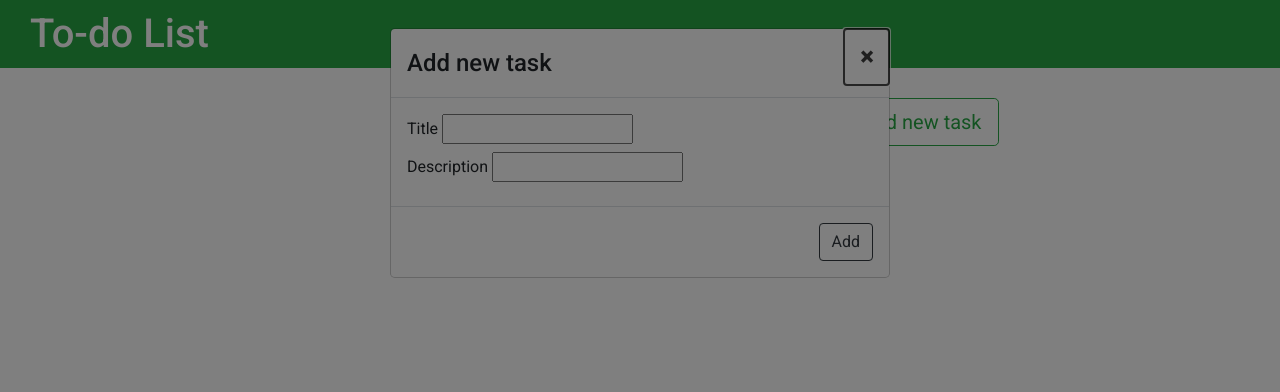
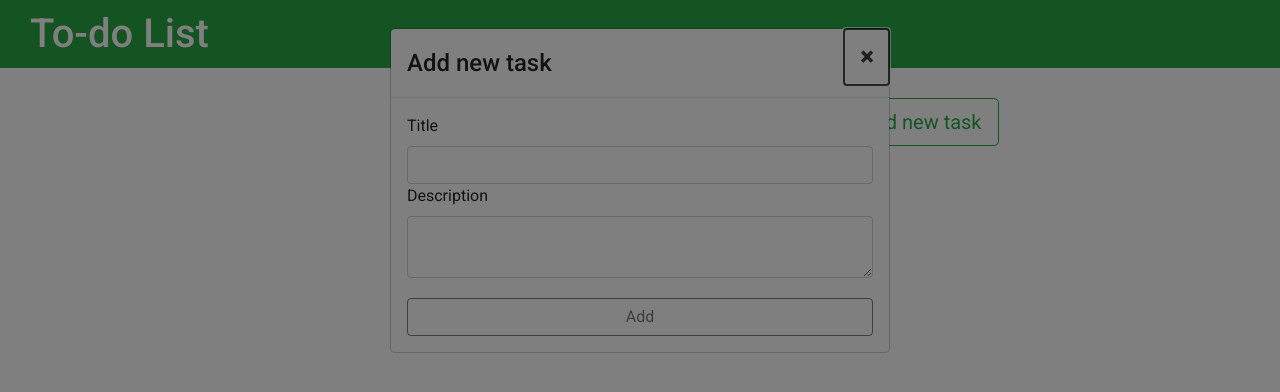
Before and after one commit to solomiiagulitashvili/ang-to-do-list, an Angular app: page / in a window 1280 px wide. Both pictures are taken after a click on the button "Add new task". Shown: the top 392 px of the page. Built offline with nearby package versions, Linux system fonts and the light colour scheme.

Commit message:
form for adding a task created

```diff
--- a/src/app/add-task/add-task.component.html
+++ b/src/app/add-task/add-task.component.html
@@ -6,7 +6,33 @@
     </button>
   </div>
   <div class="modal-body">
-    <label for='title'>Title
+    <form (ngSubmit)='onSubmit()' #f='ngForm'>
+      <label for='title'>Title</label>
+      <input
+        type='text'
+        id='title'
+        class='form-control'
+        ngModel
+        name='title'
+        required
+        #title='ngModel'
+        >
+      <span class='help-block' *ngIf='!title.valid && title.touched'>Title should not be empty!</span>
+      <label for='description'>Description</label>
+      <textarea
+      type='text'
+      id='description'
+      class='form-control'
+      ngModel
+      name='description'
+      required
+      #descr='ngModel'
+      >
+      </textarea>
+      <span class='help-block' *ngIf='!descr.valid && descr.touched'>Please add a description.</span>
+      <button type="submit" class="btn btn-outline-dark add-btn" [disabled]='!f.valid' >Add</button>
+    </form>
+    <!-- <label for='title'>Title
 			<input type='text' id='title' [(ngModel)]='title'>
 		</label>
 		<label for='description'>Description
@@ -14,8 +40,8 @@
 		</label>
   </div>
   <div class="modal-footer">
-    <button type="button" class="btn btn-outline-dark" (click)="c('Save click'); addTask()">Add</button>
+    <button type="button" class="btn btn-outline-dark" (click)="c('Save click'); addTask()">Add</button> -->
   </div>
 </ng-template>
 
-<button class="btn add-btn btn-lg btn-outline-primary" (click)="open(content)">Add new task</button>
+<button class="btn add-task-btn btn-lg btn-outline-primary"  type='button' (click)="open(content)">Add new task</button>
--- a/src/app/add-task/add-task.component.scss
+++ b/src/app/add-task/add-task.component.scss
@@ -1,4 +1,4 @@
-.add-btn {
+.add-task-btn {
 	color: var(--green);
 	border-color: var(--green);
 	&:hover {
@@ -6,3 +6,20 @@
 			color: white;
 	}
 }
+
+form {
+	display: flex;
+	flex-direction: column;
+	justify-content: space-around;
+	input.ng-invalid.ng-touched,
+	textarea.ng-invalid.ng-touched {
+		border: 1px solid red;
+	}
+	.help-block {
+		font-size: 12px;
+		color: var(--gray);
+	}
+	.add-btn {
+		margin-top: 20px;
+	}
+}
--- a/src/app/add-task/add-task.component.ts
+++ b/src/app/add-task/add-task.component.ts
@@ -1,7 +1,8 @@
-import { Component, OnInit } from '@angular/core';
+import { Component, OnInit, ViewChild } from '@angular/core';
 import { NgbModalConfig, NgbModal } from '@ng-bootstrap/ng-bootstrap';
 import { Task } from './task';
 import nanoid from 'nanoid';
+import { NgForm } from '@angular/forms';
 
 
 
@@ -12,9 +13,17 @@ import nanoid from 'nanoid';
   providers: [NgbModalConfig, NgbModal]
 })
 export class AddTaskComponent implements OnInit {
-  title:string = '';
-  description:string = '';
-  existantTasks = [];
+  @ViewChild('f') addTaskForm: NgForm;
+  // title:string = '';
+  // description:string = '';
+  // existantTasks = [];
+  task: Task = {
+    title: '',
+    description: '',
+    id: nanoid(),
+    done: false,
+    date: new Date().toLocaleString()
+  }
 
   constructor(config: NgbModalConfig, private modalService: NgbModal) {
     config.backdrop = 'static';
@@ -24,21 +33,31 @@ export class AddTaskComponent implements OnInit {
   open(content) {
     this.modalService.open(content);
   }
-  addTask() {
-    let tasks: Task[] = [
-      {
-        title: this.title,
-        description: this.description,
-        id: nanoid(),
-        done: false,
-        date: new Date().toISOString().slice(0,10),
-      }
-    ];
-    let existant = JSON.parse(localStorage.getItem('task'));
-    this.existantTasks = existant === null ? [] : existant;
-    this.existantTasks.push(tasks[0]);
-    localStorage.setItem('task', JSON.stringify(this.existantTasks));
+
+  onSubmit() {
+    console.log(this.addTaskForm);
+    // this.addTaskForm.reset();
+
   }
+
+  // onSubmit(form: NgForm) {
+  //   console.log(form);
+  // }
+  // addTask() {
+  //   let tasks: Task[] = [
+  //     {
+  //       title: this.title,
+  //       description: this.description,
+  //       id: nanoid(),
+  //       done: false,
+  //       date: new Date().toISOString().slice(0,10),
+  //     }
+  //   ];
+  //   let existant = JSON.parse(localStorage.getItem('task'));
+  //   this.existantTasks = existant === null ? [] : existant;
+  //   this.existantTasks.push(tasks[0]);
+  //   localStorage.setItem('task', JSON.stringify(this.existantTasks));
+  // }
 
   ngOnInit(): void {
   }
--- a/src/app/app.component.ts
+++ b/src/app/app.component.ts
@@ -9,7 +9,4 @@ import { Component } from '@angular/core';
 })
 export class AppComponent {
   title = 'ang-to-do-list';
-
-
-
 }
--- a/src/app/app.module.ts
+++ b/src/app/app.module.ts
@@ -7,13 +7,15 @@ import { AppComponent } from './app.component';
 import { TaskListComponent } from './task-list/task-list.component';
 import { AddTaskComponent } from './add-task/add-task.component';
 import { NoopAnimationsModule } from '@angular/platform-browser/animations';
+import { TaskItemComponent } from './task-list/task-item/task-item.component';
 
 
 @NgModule({
   declarations: [
     AppComponent,
     TaskListComponent,
-    AddTaskComponent
+    AddTaskComponent,
+    TaskItemComponent
   ],
   imports: [
     BrowserModule,
--- /dev/null
+++ b/src/app/task-list/task-item/task-item.component.html
@@ -0,0 +1,11 @@
+<!-- <div>
+	<h2>{{task.title}}</h2>
+	<span>{{task.date}}</span>
+	<p>{{task.description}}</p>
+	<div class='btn-wrapper'>
+			<button type='button' class='delete btn btn-outline-danger' (click)='onDeleteTask(task.id)'>
+			Delete</button>
+			<button type='button' class='btn btn-outline-primary' (click)='onCompleteTask(task.id)' [ngClass]='{done: task.done === true}'
+			 >{{task.done ? 'Completed' : 'Mark as complete'}}</button>
+	</div>
+</div> -->
--- /dev/null
+++ b/src/app/task-list/task-item/task-item.component.ts
@@ -0,0 +1,42 @@
+import { Component, OnInit, Input } from '@angular/core';
+// import { Task } from '../../add-task/task';
+
+@Component({
+  selector: 'app-task-item',
+  templateUrl: './task-item.component.html',
+  styleUrls: ['./task-item.component.scss']
+})
+export class TaskItemComponent implements OnInit {
+  // @Input() task: Task;
+  // constructor() { }
+
+  ngOnInit(): void {
+
+  }
+
+  // // onDeleteTask(id) {
+  // //   let taskList = JSON.parse(localStorage.getItem('task'));
+  // //   let taskToDelete = taskList.findIndex((task) => {
+  // //     return task.id === id
+  // //   });
+  // //   taskList.splice(taskToDelete, 1)
+  // //   localStorage.setItem('task', JSON.stringify(taskList))
+  // // }
+  // // onCompleteTask(id) {
+  // //   this.tasks.map((task) => {
+  // //     if (task.id === id) {
+  // //       task.done = !task.done
+  // //     }
+  // //   })
+  // //   localStorage.setItem('task', JSON.stringify(this.tasks))
+
+  // }
+  // changeColor(done) {
+  //   if (done) {
+  //     return 'green !important'
+  //   } else {
+  //     return
+  //   }
+  // }
+
+}
--- a/src/app/task-list/task-list.component.html
+++ b/src/app/task-list/task-list.component.html
@@ -1,11 +1,4 @@
-<ul class='task-list' *ngIf='tasks'>
-    <li *ngFor='let task of tasks' class='task-item'>
-        <h2>{{task.title}}</h2>
-        <span>{{task.date}}</span>
-        <p>{{task.description}}</p>
-        <div class='btn-wrapper'>
-          <button type='button' class='delete btn btn-outline-danger' (click)='onDeleteTask(task.id)'>Delete</button>
-          <button type='button' class='btn btn-outline-primary' (click)='onCompleteTask(task.id)' [ngClass]='{done: task.done === true}'>{{task.done ? 'Completed' : 'Mark as complete'}}</button>
-        </div>
-    </li>
-</ul>
+<!-- <ul class='task-list' *ngIf='tasks'>
+    <task-item-compoment *ngFor='let task of tasks' [task]='task' class='task-item'>
+    </task-item-compoment>
+</ul> -->
--- a/src/app/task-list/task-list.component.ts
+++ b/src/app/task-list/task-list.component.ts
@@ -1,6 +1,7 @@
-import { Component, OnInit, OnDestroy } from '@angular/core';
+import { Component, OnInit } from '@angular/core';
 import { Task } from '../add-task/task';
 import { Observable } from 'rxjs';
+// import { TaskItemComponent } from './task-item/task-item.component';
 
 
 @Component({
@@ -11,56 +12,34 @@ import { Observable } from 'rxjs';
 
 
 
-export class TaskListComponent implements OnInit, OnDestroy {
-  tasks: Task[] = [];
-  task: Task = {
-    title: '',
-    description: '',
-    id: '',
-    done: false,
-    date: '',
-  };
+export class TaskListComponent implements OnInit {
+  // @Output() tasks;
+  // tasks$: Task[] = [];
+  // task: Task = {
+  //   title: '',
+  //   description: '',
+  //   id: '',
+  //   done: false,
+  //   date: '',
+  // };
   constructor() { }
-  subscription: any;
+  // subscription: any;
 
   ngOnInit(): void {
-    const getTasks = Observable.create(observer => {
-      localStorage ? this.tasks = JSON.parse(localStorage.getItem('task')): null;
-      console.log(this.tasks);
-      observer.next(this.tasks);
-    })
+    // const getTasks = Observable.create(observer => {
+    //   localStorage ? this.tasks = JSON.parse(localStorage.getItem('task')): null;
+    //   console.log(this.tasks);
+    //   observer.next(this.tasks);
+    // })
 
-    this.subscription = getTasks.subscribe(taskList => this.tasks = taskList);
-      console.log(this.tasks);
-  }
-  onDeleteTask(id) {
-    let taskList = JSON.parse(localStorage.getItem('task'));
-    let taskToDelete = taskList.findIndex((task) => {
-      return task.id === id
-    });
-    taskList.splice(taskToDelete, 1)
-    localStorage.setItem('task', JSON.stringify(taskList))
-  }
-  onCompleteTask(id) {
-    this.tasks.map((task) => {
-      if (task.id === id) {
-        task.done = !task.done
-      }
-    })
-    localStorage.setItem('task', JSON.stringify(this.tasks))
-
-  }
-  changeColor(done) {
-    if (done) {
-      return 'green !important'
-    } else {
-      return
-    }
+    // this.subscription = getTasks.subscribe(taskList => this.tasks = taskList);
+    //   console.log(this.tasks);
   }
 
-  ngOnDestroy(): void {
-    this.subscription
-      .unsubscribe();
-  }
+
+  // ngOnDestroy(): void {
+  //   this.subscription
+  //     .unsubscribe();
+  // }
 
 }
```
Also changed, not shown: src/app/task-list/task-item/task-item.component.scss (added), 1 other file (tests, documents, lock files or other folders). Lines whose indentation alone changed are shown as unchanged.
